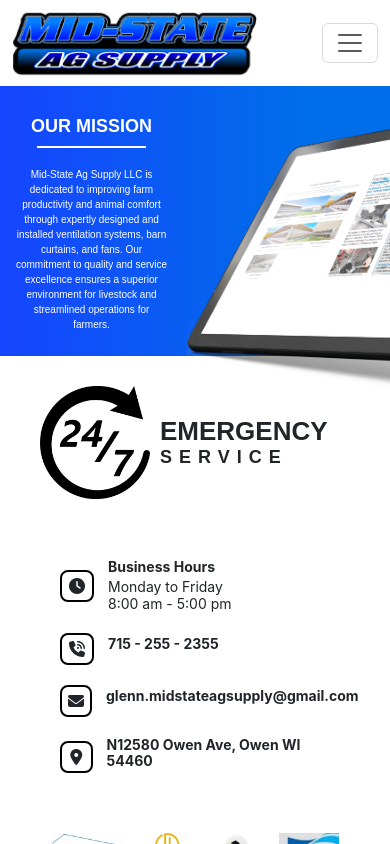
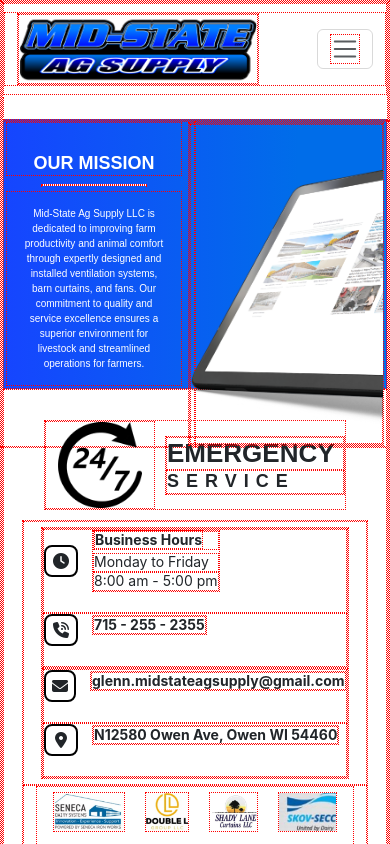
Before and after one commit to Tyrarose/mid-state-ag-supply, a React (Create React App) app: page / in a window 390 px wide. Shown: the top 844 px of the page. Built offline with nearby package versions, Linux system fonts and the light colour scheme.

Commit message:
added margin to emergency and contact

```diff
--- a/src/styles/Home.css
+++ b/src/styles/Home.css
@@ -1,6 +1,6 @@
 /* Global styles */
 * {
-	/* border: 1px red dotted; */
+	border: 1px red dotted;
 }
 
 .home-gradient {
@@ -186,7 +186,7 @@
 	}
 
 	.contact-info {
-		/* margin: 10px; */
+		margin: 5px;
 		flex-direction: column;
 	}
 
@@ -205,7 +205,6 @@
 
 	.ophours {
 		width: 110px;
-		padding: 0;
 	}
 
 	.logo-section img {
@@ -213,9 +212,9 @@
 	}
 
 	.emergency-content {
-		/* margin: 5px; */
 		display: flex;
 		align-items: center;
+		padding-bottom: 0;
 	}
 
 	.emergency {
```
